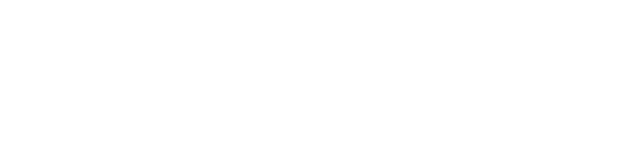
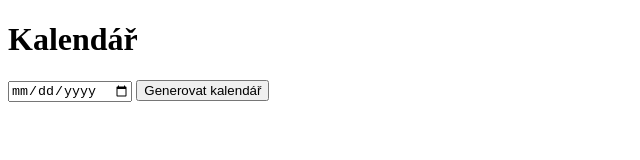
Before and after one commit to kesutraB/kalendar, a plain HTML site: page index.html in a window 1280 px wide. Shown: the whole page, without its empty margins (0-640 px from the left). Drawn offline with nearby package versions, Linux system fonts and the light colour scheme.

Commit message:
initial commit

```diff
--- a/index.html
+++ b/index.html
@@ -5,9 +5,16 @@
   <meta http-equiv="X-UA-Compatible" content="IE=edge">
   <meta name="viewport" content="width=device-width, initial-scale=1.0">
   <script src="https://ajax.googleapis.com/ajax/libs/jquery/3.6.1/jquery.min.js"></script>
+  <script type="text/javascript" src="kalendar.js"></script>
   <title>kalendář</title>
 </head>
 <body>
+  <h1>Kalendář</h1>
+  <form method="get">
+    <input type="date" name="datum" id="datum">
+    <input type="button" name="generovat" id="generovat" value="Generovat kalendář">
+  </form>
 
+  <div id="kalendar"></div>
 </body>
 </html>
```
Also changed, not shown: kalendar.js (added).
